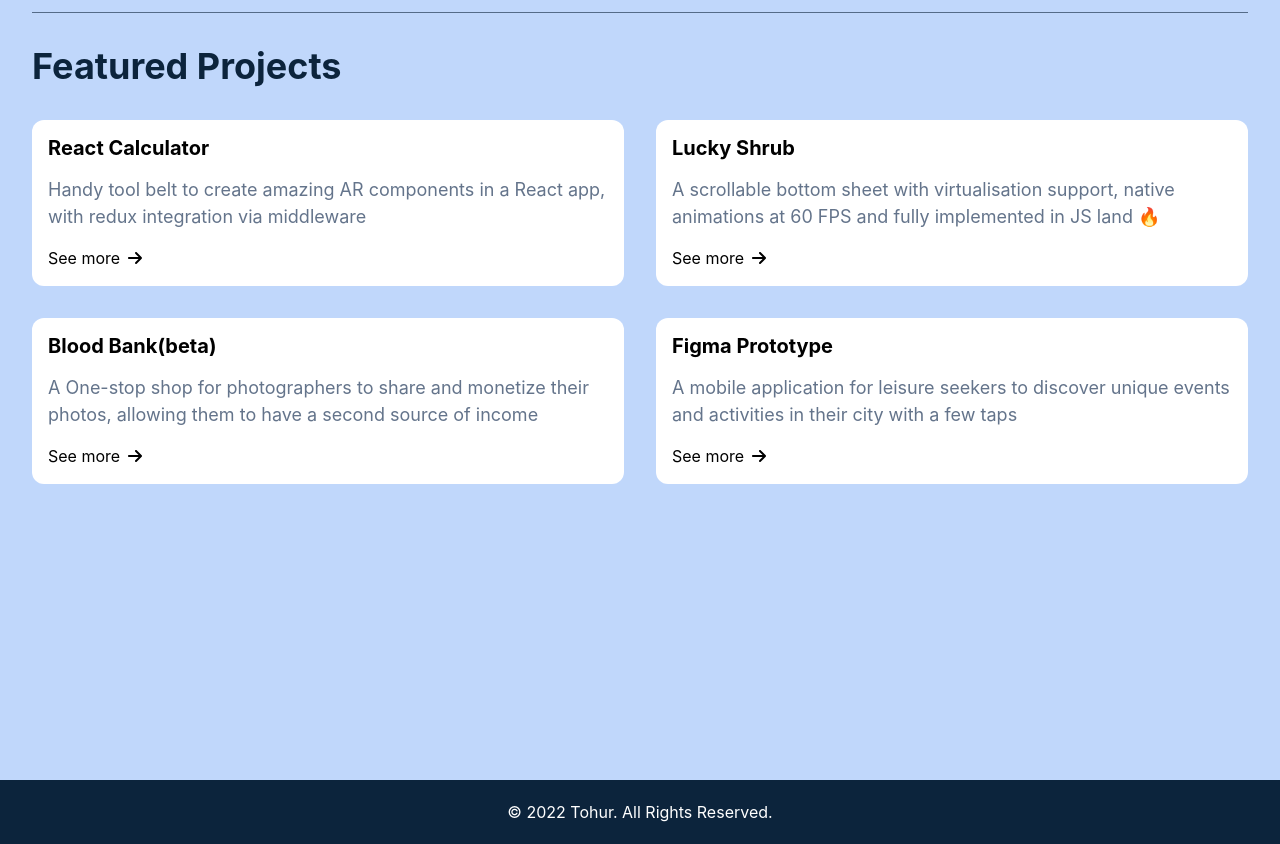
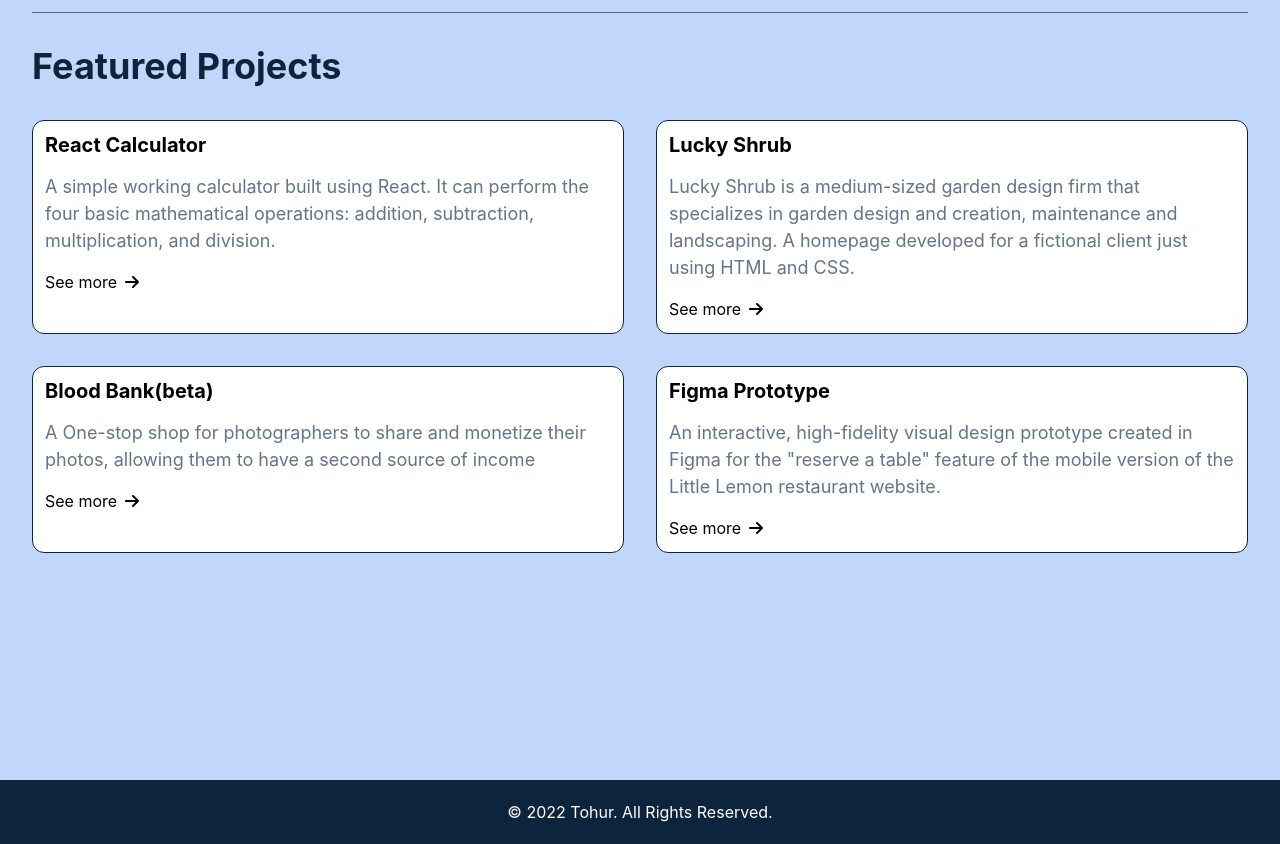
Before and after one commit to tohurr/tohurr.github.io, a React (Create React App) app: page / in a window 1280 px wide. Shown: the part 820-1664 px from the top of the page. Built offline with nearby package versions, Linux system fonts and the light colour scheme.

Commit message:
Added projects and, updated styling

```diff
--- a/src/components/Card.js
+++ b/src/components/Card.js
@@ -2,27 +2,31 @@
 import { FontAwesomeIcon } from "@fortawesome/react-fontawesome";
 import { faArrowRight } from "@fortawesome/free-solid-svg-icons";
 import React from "react";
+import './Styles.css';
+
+//not using images
 
 const Card = ({ title, description, imageSrc, url }) => {
    return (
-    <a
+
+    <VStack
+       color="black"
+       backgroundColor="white"
+       cursor="pointer"
+       borderRadius="xl"
+      //  boxShadow='lg'
+      className="cards"
+      >
+      <a
       key={url}
       href={url}
       target="_blank"
       rel="noopener noreferrer"
       >
-     <VStack
-       color="black"
-       backgroundColor="white"
-       cursor="pointer"
-       borderRadius="xl"
-      //  boxShadow='lg'
-      _hover={{color: "#0000FF",}}
-      >
        {/* <Image borderRadius="xl" src={imageSrc} alt={title} boxSize='sm' objectFit='cover'/>  */}
-       <VStack spacing={4} p={4} alignItems="flex-start" >
+       <VStack spacing={4} p={3} alignItems="flex-start" >
          <HStack justifyContent="space-between" alignItems="center" >
-           <Heading as="h3" size="md" color="black">
+           <Heading as="h3" size="md" color="black" >
              {title}
            </Heading>
          </HStack>
@@ -33,8 +37,9 @@
             <p>See more</p> <FontAwesomeIcon icon={faArrowRight} size="1x" />
          </HStack>
        </VStack>
-     </VStack>
-    </a>
+      </a>
+    </VStack>
+
    );
 };
 
--- a/src/components/Footer.js
+++ b/src/components/Footer.js
@@ -1,5 +1,5 @@
 import React from "react";
-import {Box, Flex} from "@chakra-ui/react";
+import {Box, Flex,} from "@chakra-ui/react";
 
 const Footer = () => {
  return (
--- a/src/components/Header.js
+++ b/src/components/Header.js
@@ -8,6 +8,8 @@
  faStackOverflow,
 } from "@fortawesome/free-brands-svg-icons";
 import { Box, HStack, Text } from "@chakra-ui/react";
+import './Styles.css'
+
 
 const socials = [
  {
@@ -103,14 +105,17 @@
                  target="_blank"
                  rel="noopener noreferrer"
                >
-                 <FontAwesomeIcon icon={icon} size="2x" key={url} />
+                 <FontAwesomeIcon icon={icon} size="2x" key={url} className="icon"/>
                </a>
              ))}
            </HStack>
          </nav>
-         <nav>
+         <nav >
            <HStack spacing={8} >
-             <a href="#projects" onClick={handleClick("projects")} style={{fontWeight: "bold"}} >
+            <a href="#home" onClick={handleClick("landing")} style={{fontWeight: "bold"}} className="homenav">
+               Home
+             </a>
+            <a href="#projects" onClick={handleClick("projects")} style={{fontWeight: "bold"}} className="projectnav">
                Projects
              </a>
              {/* <a href="#contactme" onClick={handleClick("contactme")}>
--- a/src/components/LandingSection.js
+++ b/src/components/LandingSection.js
@@ -3,7 +3,7 @@
 import FullScreenSection from "./FullScreenSection";
 
 const greeting = "Hello, my name is Tohur!";
-const bio1 = "I'm a Frontend Developer";
+const bio1 = "I'm a Frontend Software Developer";
 // const bio2 = "specialized in React";
 
 const LandingSection = () => (
@@ -12,16 +12,17 @@
    alignItems="center"
    isDarkBackground
    backgroundColor="#C0D7FB"
+   id="landing-section"
    //"#2A4365"
  >
-   <VStack spacing={16}>
+   <VStack spacing={16} >
      {/* <VStack spacing={4} alignItems="center">  */}
        {/* <Avatar
         //  src=""
          size="2xl"
          name="Tohur Rahman"
        />  */}
-       <Heading as="h1" size="3xl" noOfLines={1} color="#0C243C" >
+       <Heading as="h1" size="3xl" noOfLines={1} color="#0C243C">
          {greeting}
        </Heading>
      {/* </VStack>  */}
--- a/src/components/ProjectsSection.js
+++ b/src/components/ProjectsSection.js
@@ -3,18 +3,19 @@
 import { Box, Heading, Divider } from "@chakra-ui/react";
 import Card from "./Card";
 
+//not using images under projects atm
 const projects = [
  {
    title: "React Calculator",
    description:
-     "Handy tool belt to create amazing AR components in a React app, with redux integration via middleware️",
+     "A simple working calculator built using React. It can perform the four basic mathematical operations: addition, subtraction, multiplication, and division.",
    getImageSrc: () => require("../images/photo1.jpg"),
    url: "https://tohurr.github.io/react-calculator-app2/",
  },
  {
    title: "Lucky Shrub",
    description:
-     "A scrollable bottom sheet with virtualisation support, native animations at 60 FPS and fully implemented in JS land 🔥️",
+     "Lucky Shrub is a medium-sized garden design firm that specializes in garden design and creation, maintenance and landscaping. A homepage developed for a fictional client just using HTML and CSS.",
    getImageSrc: () => require("../images/photo2.jpg"),
    url: "https://tohurr.github.io/luckyshrub/",
  },
@@ -27,10 +28,11 @@
  {
    title: "Figma Prototype",
    description:
-     "A mobile application for leisure seekers to discover unique events and activities in their city with a few taps",
+     'An interactive, high-fidelity visual design prototype created in Figma for the "reserve a table" feature of the mobile version of the Little Lemon restaurant website.',
    getImageSrc: () => require("../images/photo4.jpg"),
    url: "https://www.figma.com/file/PSVsK7q4ZCWInAWUK3OMa2/Prototype---UX%2FUI?node-id=0%3A1&t=RWBSxG5O2Oxouv4F-3",
  },
+
 ];
 
 const ProjectsSection = () => {
--- /dev/null
+++ b/src/components/Styles.css
@@ -0,0 +1,29 @@
+/* import './Styles.css'; */
+
+.homenav:hover  {
+    color: #C0D7FB;
+    transform: translateY(-2px);
+}
+
+.projectnav:hover {
+    color: #C0D7FB;
+    transform: translateY(-2px);
+}
+
+.icon:hover {
+    color: #C0D7FB;
+    transform: translateY(-2px);
+}
+
+.cards {
+    border: 1px solid #0C243C;
+}
+
+.cards:hover {
+    color: #0000FF;
+    transform: translateY(-2px);
+}
+
+.cards:active {
+    color: red;
+}
```
Also changed, not shown: 2 other files (tests, documents, lock files or other folders).
